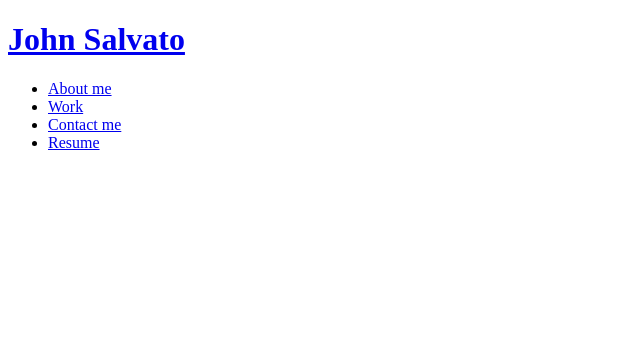
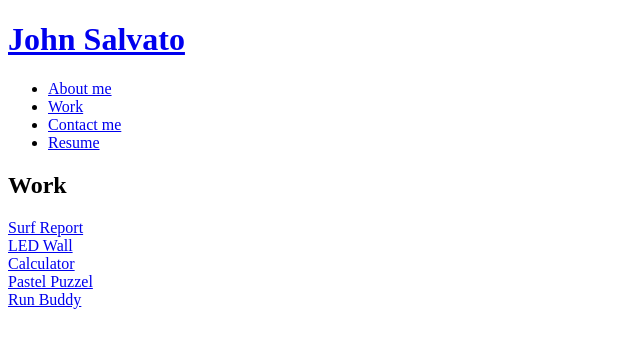
Before and after one commit to TsuHoppin/Portfolio, a plain HTML site: page index.html in a window 1280 px wide. Shown: the whole page, without its empty margins (0-640 px from the left). Drawn offline with Linux system fonts and the light colour scheme.

Commit message:
add body of website

```diff
--- a/index.html
+++ b/index.html
@@ -37,7 +37,26 @@
 </div> -->
 
 <content>
+    <h2>Work</h2>
+    <div section id ="Surf Report">
+        <a href="#Surf-Report">Surf Report</a>
+    </div>
 
+    <div section id ="LED-Wall">
+        <a href=#LED-wall>LED Wall</a>
+</div>
+
+<div section id="Calculator">
+    <a href="Calculator">Calculator</a>
+</div>
+
+<div section id="pastel-puzzel">
+    <a href="Pastel-Puzzle">Pastel Puzzel</a>
+    </div>
+
+    <div section id="Run-Buddy">
+        <a href="Run-buddy">Run Buddy</a>
+    </div>
 </content>
 
 </body>
```
